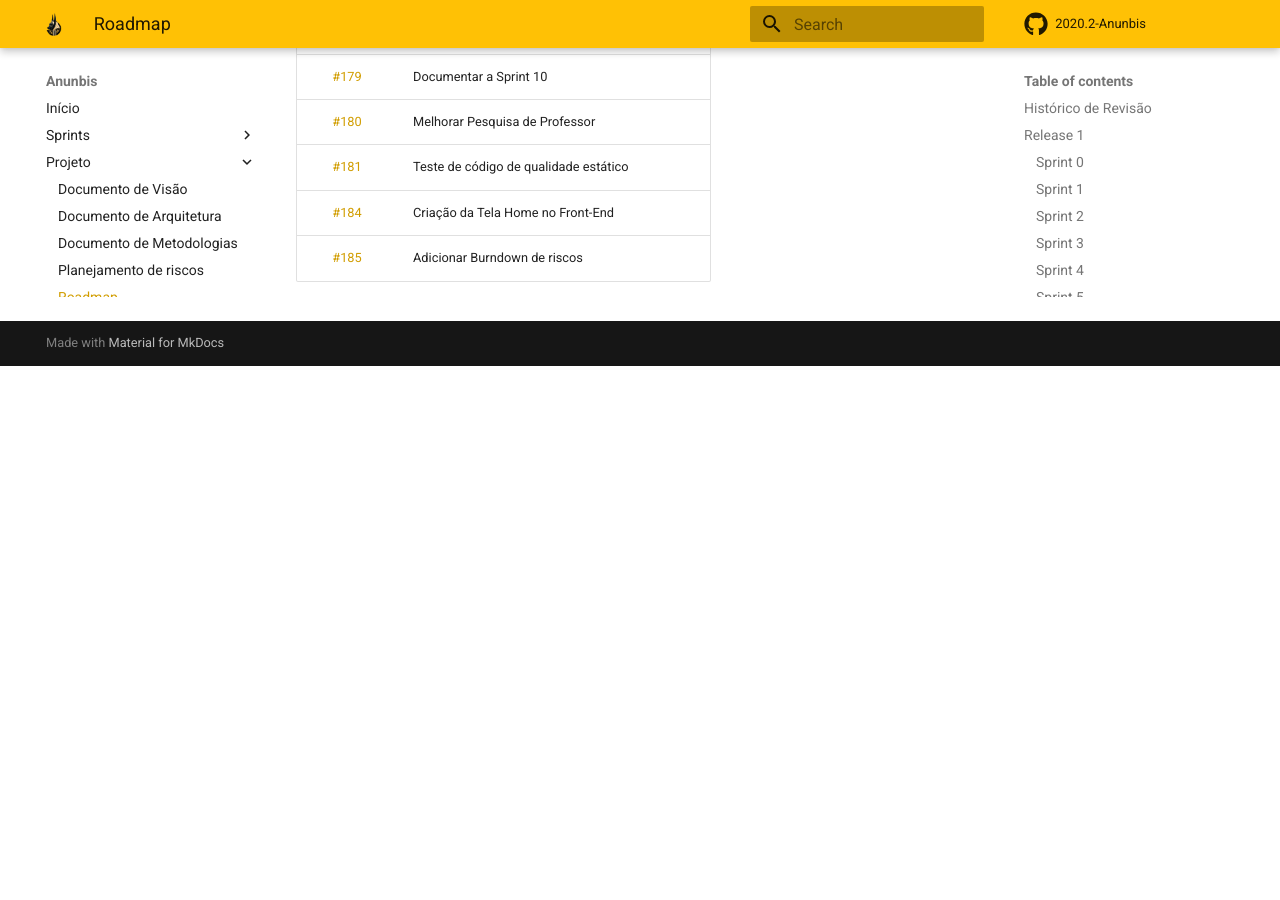
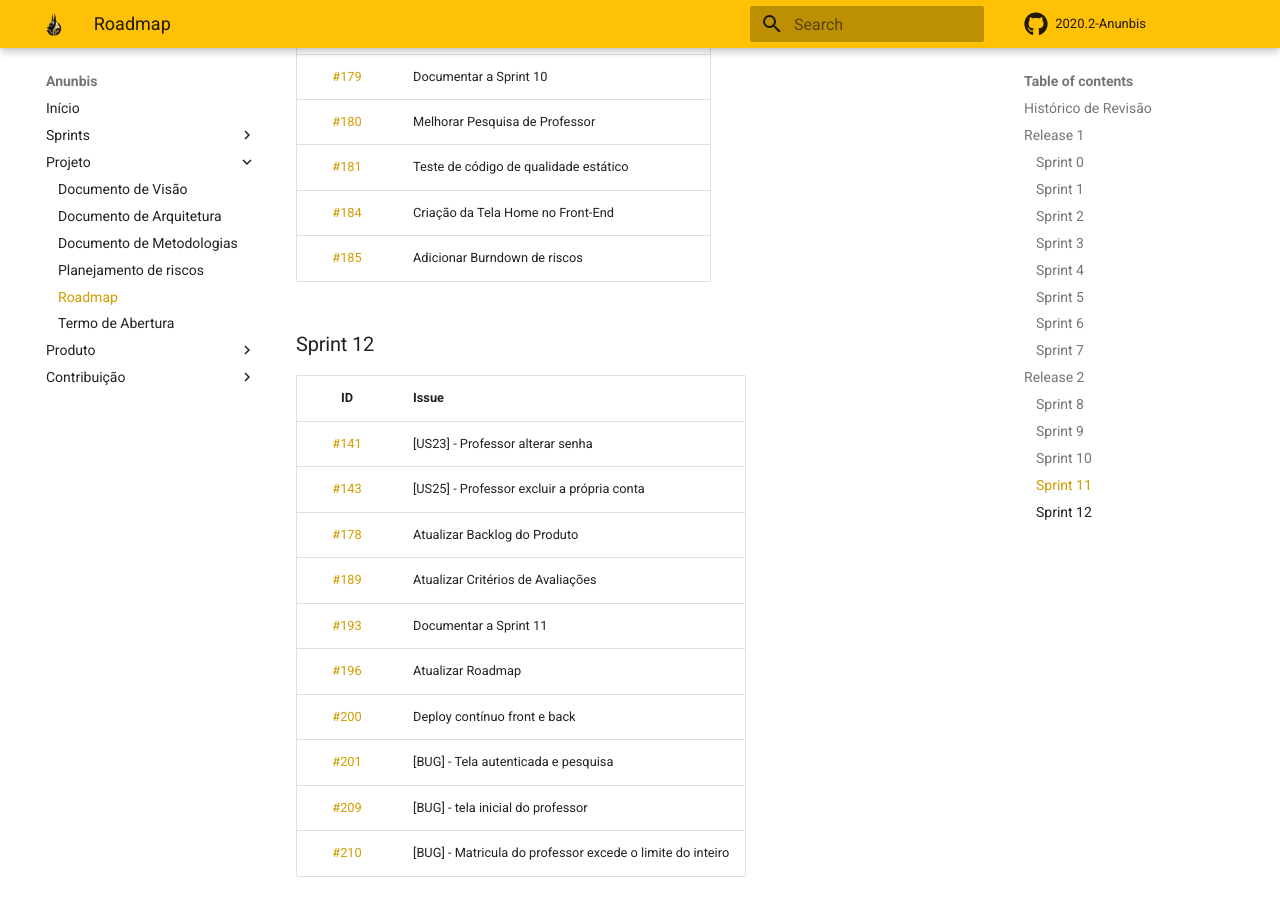
Before and after one commit to fga-eps-mds/2020.2-Anunbis, an MkDocs documentation site: the page built from docs/documentacao/roadmap.md, in a window 1280 px wide and 900 px high, scrolled down 6068 px. Built offline with MkDocs 1.6.1 and Material for MkDocs 9.7.7, drawn with Linux system fonts in a browser that asks for light colours; comment, search, counter and statistics services are not loaded; before the commit the page ends 6434 px from its top, so only the background shows below that.

Commit message:
(#213) Adicionando a sprint 12 no roadmap

```diff
--- a/docs/documentacao/roadmap.md
+++ b/docs/documentacao/roadmap.md
@@ -148,3 +148,17 @@
 | [#181](https://github.com/fga-eps-mds/2020.2-Anunbis/issues/181) | Teste de código de qualidade estático  |
 | [#184](https://github.com/fga-eps-mds/2020.2-Anunbis/issues/184) | Criação da Tela Home no Front-End  |
 | [#185](https://github.com/fga-eps-mds/2020.2-Anunbis/issues/185) | Adicionar Burndown de riscos  |
+
+### Sprint 12
+| ID | Issue |
+|:--:| ------- |
+| [#141](https://github.com/fga-eps-mds/2020.2-Anunbis/issues/141) | [US23] - Professor alterar senha  |
+| [#143](https://github.com/fga-eps-mds/2020.2-Anunbis/issues/143) | [US25] - Professor excluir a própria conta  |
+| [#178](https://github.com/fga-eps-mds/2020.2-Anunbis/issues/178) | Atualizar Backlog do Produto |
+| [#189](https://github.com/fga-eps-mds/2020.2-Anunbis/issues/189) | Atualizar Critérios de Avaliações |
+| [#193](https://github.com/fga-eps-mds/2020.2-Anunbis/issues/193) | Documentar a Sprint 11 |
+| [#196](https://github.com/fga-eps-mds/2020.2-Anunbis/issues/196) | Atualizar Roadmap  |
+| [#200](https://github.com/fga-eps-mds/2020.2-Anunbis/issues/200) | Deploy contínuo front e back  |
+| [#201](https://github.com/fga-eps-mds/2020.2-Anunbis/issues/201) | [BUG] - Tela autenticada e pesquisa   |
+| [#209](https://github.com/fga-eps-mds/2020.2-Anunbis/issues/209) | [BUG] - tela inicial do professor  |
+| [#210](https://github.com/fga-eps-mds/2020.2-Anunbis/issues/210) | [BUG] - Matricula do professor excede o limite do inteiro  |
```
